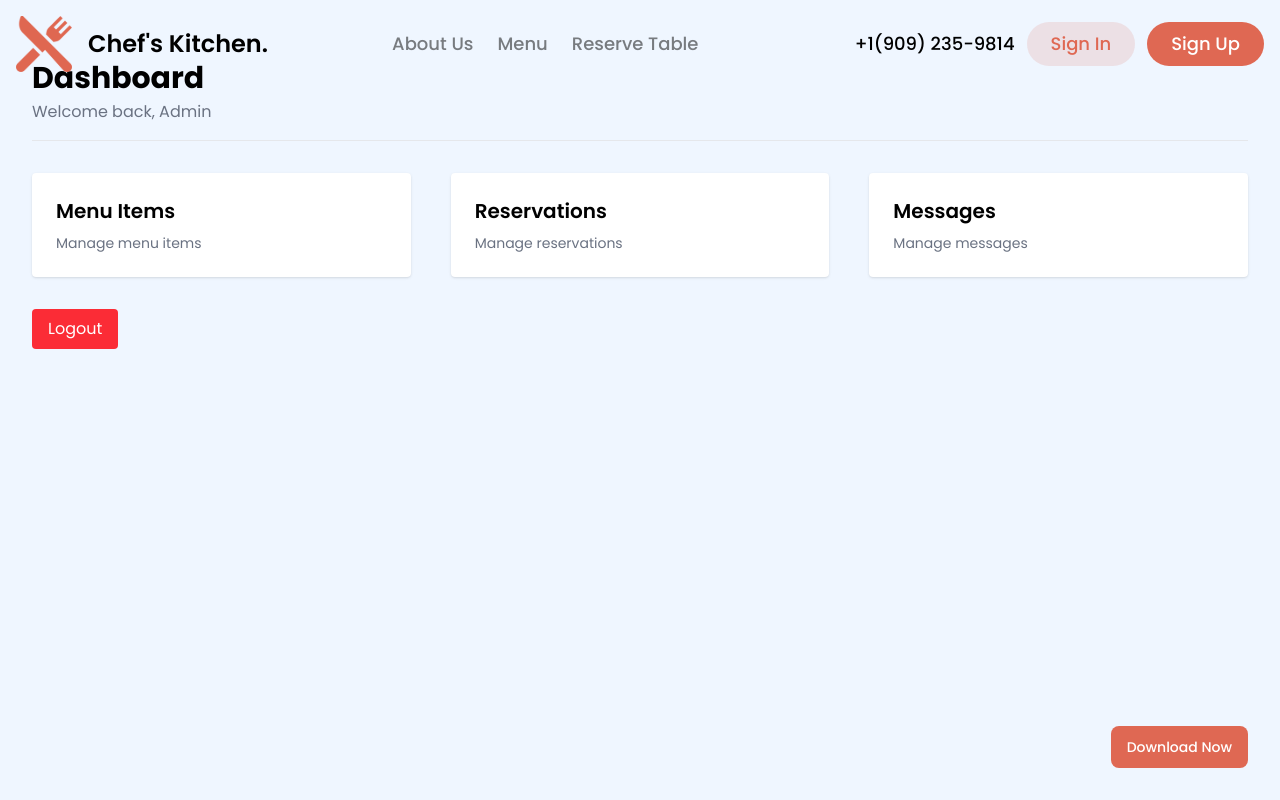
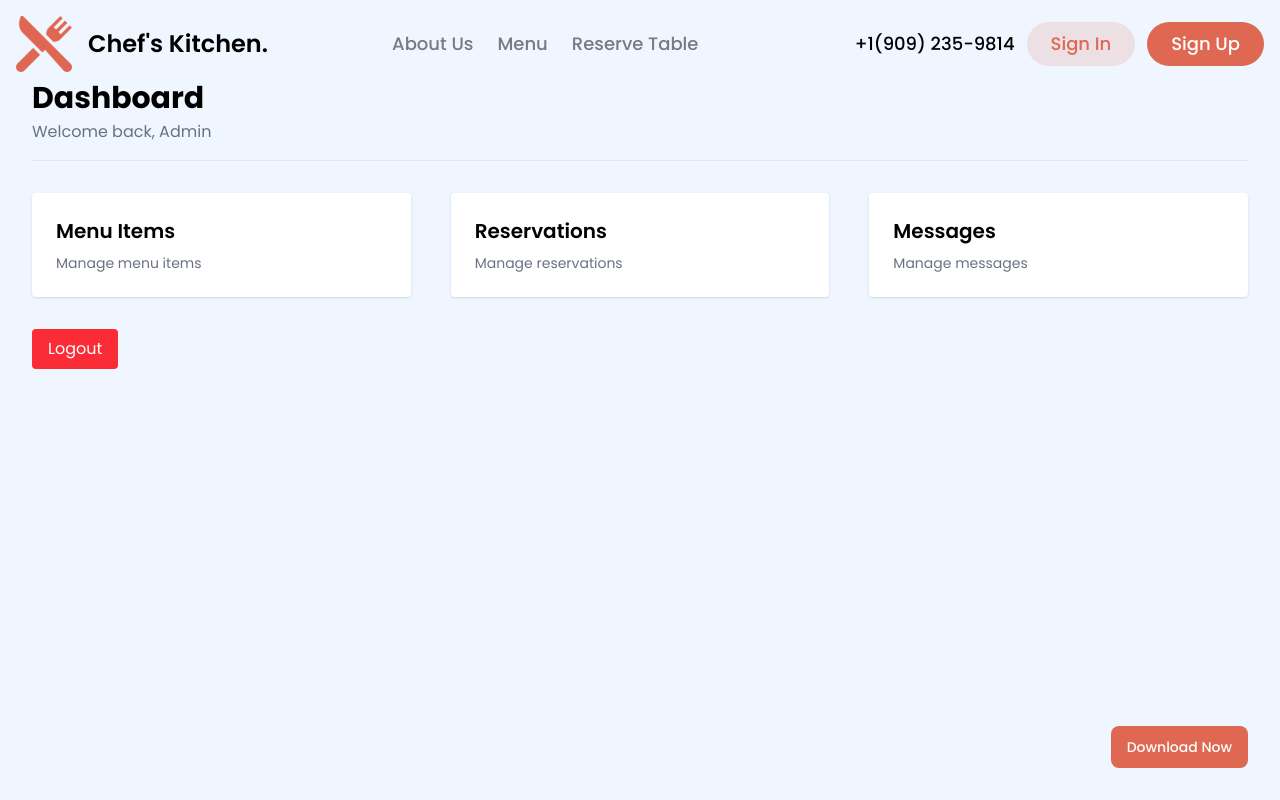
Before and after one commit to BuddhikaKulasekara/chef-kitchen, a Next.js app in the folder frontend/: page /admin/dashboard in a window 1280 px wide. Shown: the top 800 px of the page. Built offline with nearby package versions, Linux system fonts and the light colour scheme; some icons are missing.

Commit message:
feat: dashboard and header space change

```diff
--- a/frontend/src/app/admin/dashboard/page.tsx
+++ b/frontend/src/app/admin/dashboard/page.tsx
@@ -25,7 +25,7 @@ export default function Dashboard() {
     )
 
     return (
-        <div className="px-8 pb-8 pt-15 bg-blue-50 min-h-screen">
+        <div className="px-8 pb-8 pt-20 bg-blue-50 min-h-screen">
             {/* <div className="px-8 pb-8 pt-25">*/}
             <div className="mb-8 border-b pb-4">
                 <h1 className="text-3xl font-bold">Dashboard</h1>
```
